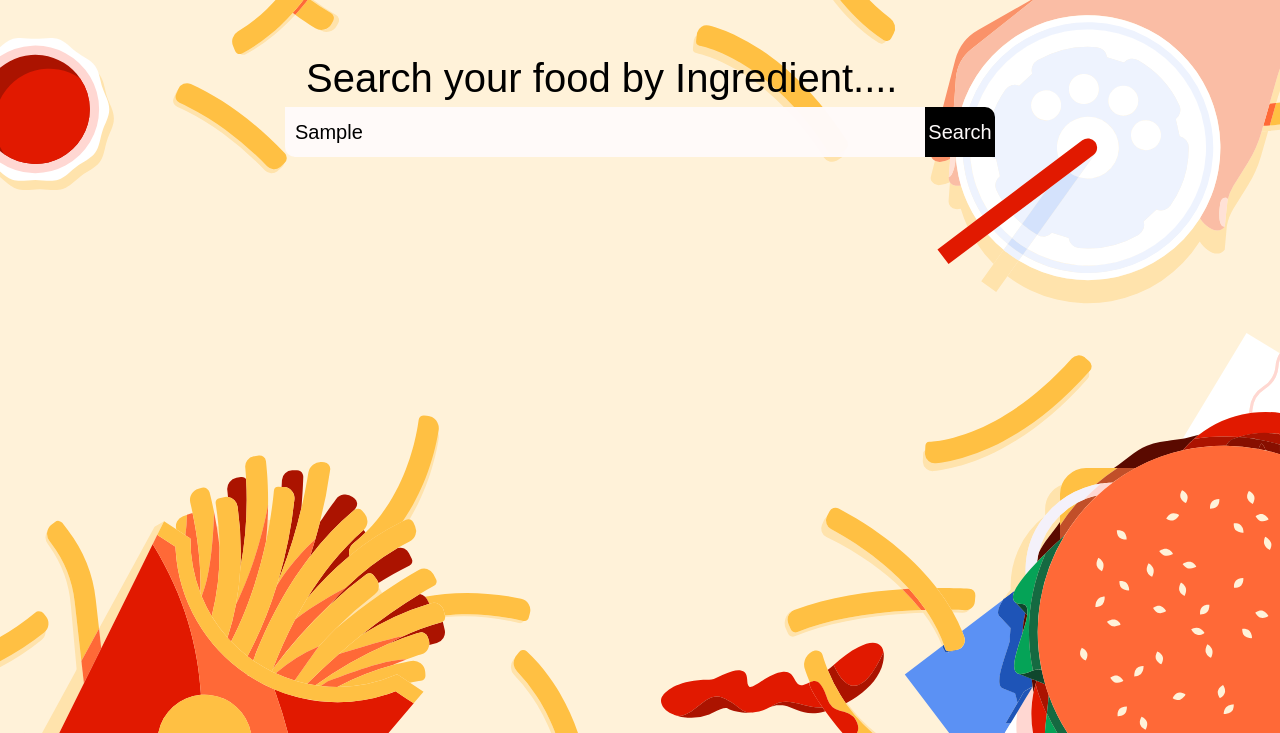
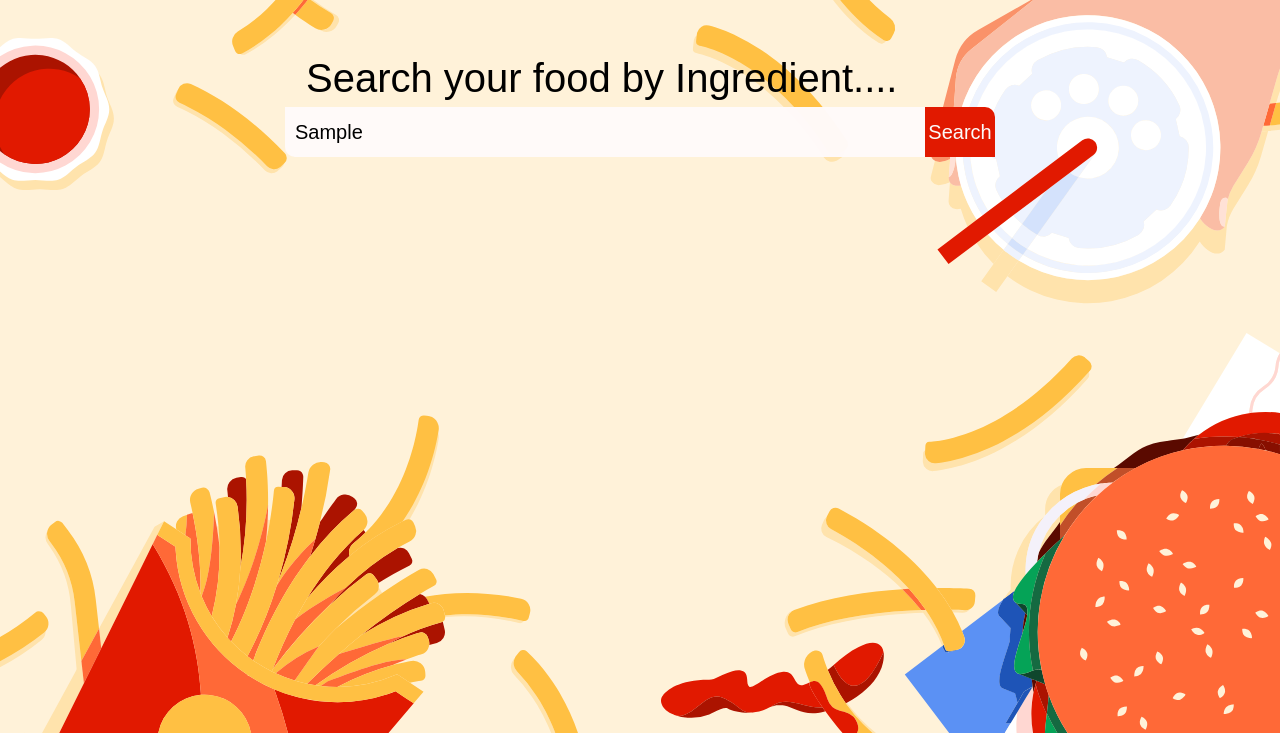
Before and after one commit to aldrinbright/API-Food-Recipe-, a plain HTML site: page index.html in a window 1280 px wide. Both pictures are taken after typing "Sample" into the empty fields and a click on the button "Search". Shown: the part 68-801 px from the top of the page. Drawn offline with Linux system fonts and the light colour scheme; no server answers.

Commit message:
button color

```diff
--- a/style/style.css
+++ b/style/style.css
@@ -194,6 +194,11 @@ html {
 }
 #search-btn:hover {
     background-color: #050505e8;
+}
+
+#search-btn:focus{
+    background-color: #E11900;
+
 }
 
 #searchbar-main {
```
